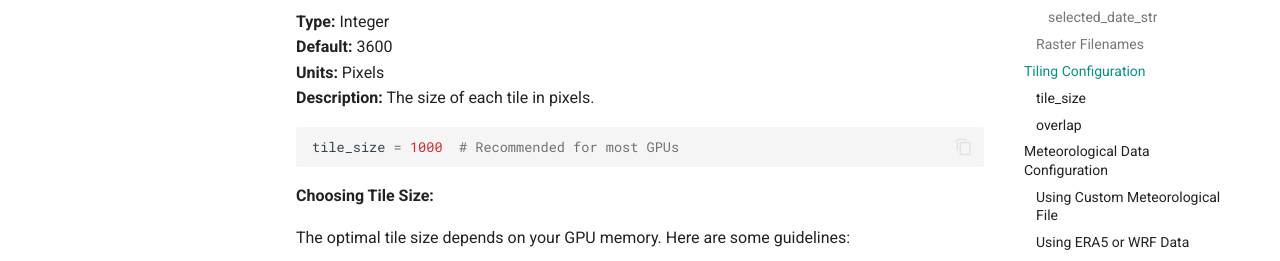
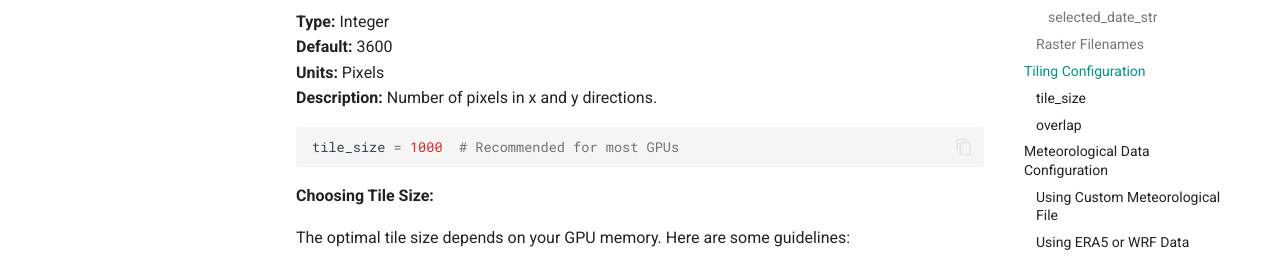
Before and after one commit to nvnsudharsan/SOLWEIG-GPU, an MkDocs documentation site: the page built from docs/configuration.md, in a window 1280 px wide and 900 px high, scrolled down 1345 px. Shown: the part 172-433 px from the top of the window. Built offline with MkDocs 1.6.1 and Material for MkDocs 9.7.7, drawn with Linux system fonts in a browser that asks for light colours; comment, search, counter and statistics services are not loaded; the version menu is left out.

Commit message:
Update configuration.md

````diff
--- a/docs/configuration.md
+++ b/docs/configuration.md
@@ -60,7 +60,7 @@ SOLWEIG-GPU uses a tiling system to process large domains efficiently. These par
 **Type:** Integer
 **Default:** 3600
 **Units:** Pixels
-**Description:** The size of each tile in pixels.
+**Description:** Number of pixels in x and y directions.
 
 ```python
 tile_size = 1000  # Recommended for most GPUs
````
